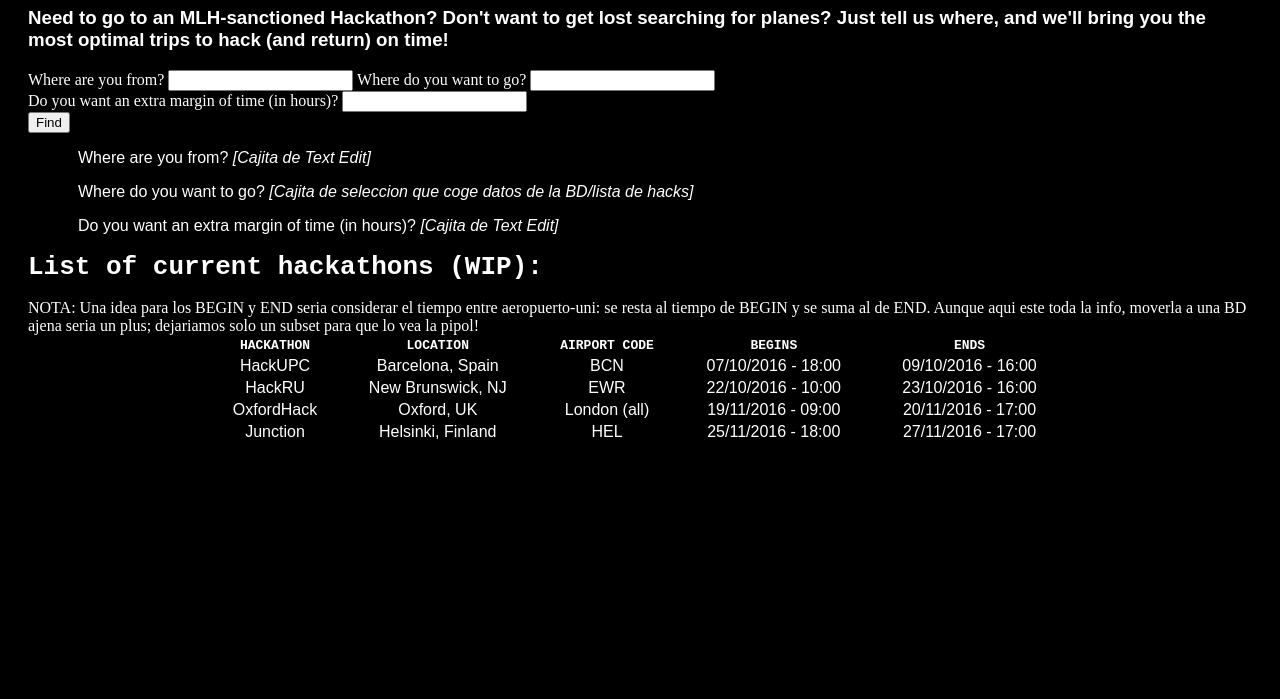
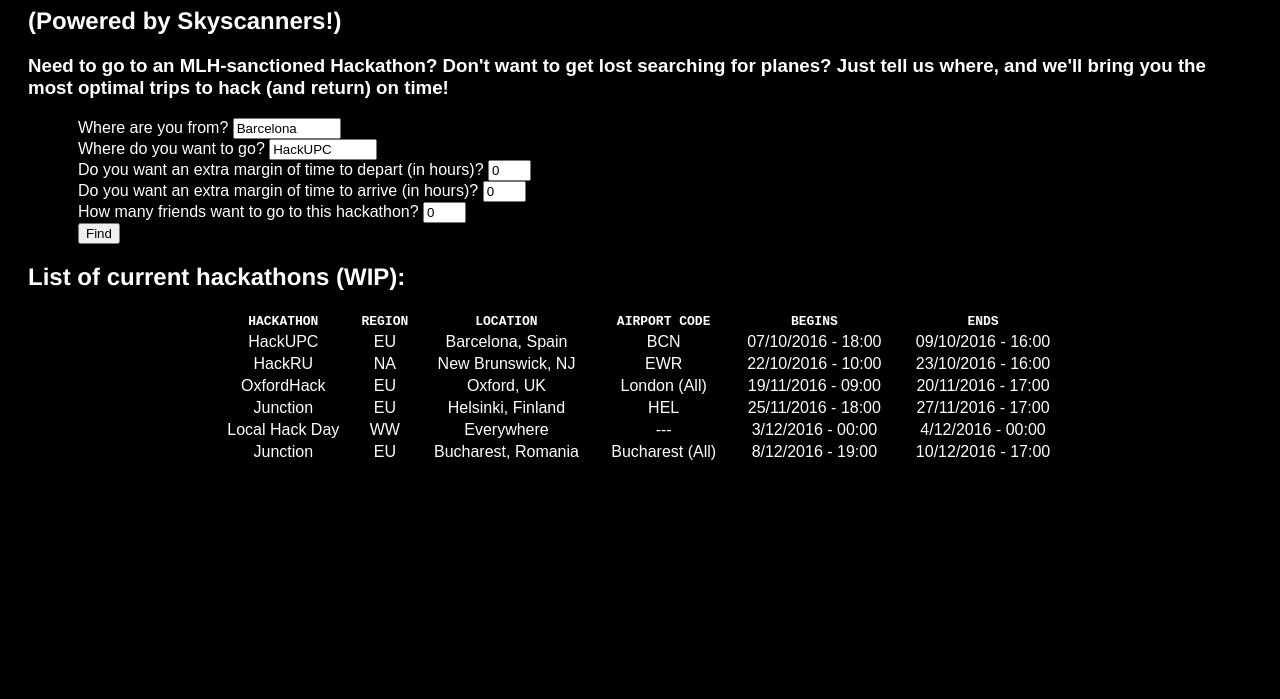
Before and after one commit to MNXANL/HackTrip, a plain HTML site: page index.html in a window 1280 px wide. Shown: the part 101-800 px from the top of the page. Drawn offline with Linux system fonts and the light colour scheme.

Commit message:
moar featuers

```diff
--- a/index.html
+++ b/index.html
@@ -14,36 +14,47 @@
 	<body >
 		<div >
 			<h1 style="font-family:helvetica;">
-				HackTrip (Powered by Skyscanners!)
+				HackTrip <!-- CAMBIAR POR LOGO C00L -->
 			</h1>
+			<h2 style="font-family:helvetica;">
+				(Powered by Skyscanners!) <!-- CAMBIAR POR LOGO C00L -->
+			</h2>
 			<h3 style="font-family:arial;">
 				Need to go to an MLH-sanctioned Hackathon? Don't want to get lost searching for planes? Just tell us where, and we'll bring you the most optimal trips to hack (and return) on time!
 			</h3>
 		</div>
 		<div>
 			<form>
-				Where are you from? <input type="text" name="fromname">
-				Where do you want to go? <input type="text" name="toname"><br>
-				Do you want an extra margin of time (in hours)? <input type="int" name="hourname"><br>
+			<p>
+				Where are you from? <input type="text" class="buttonstr" name="fromname" value="Barcelona" autocomplete="on"><br>
+				Where do you want to go? <input type="text" class="buttonstr" name="toname" value="HackUPC" autocomplete="on"><br>
+				Do you want an extra margin of time to depart (in hours)? <input type="number" class="buttonum" name="hourname" value="0" min="0" max="10"><br>
+				Do you want an extra margin of time to arrive (in hours)? <input type="number" class="buttonum" name="hourname" value="0" min="0" max="10"><br>
+				How many friends want to go to this hackathon? <input type="number" class="buttonum" name="hourname" value="0" min="0" max="5"><br>
 				<input type="submit" value="Find">
+			</p>
 			</form>
-			<p>Where are you from? <i>[Cajita de Text Edit]</i></p>
+			<!-- <p>Where are you from? <i>[Cajita de Text Edit]</i></p>
 			<p>Where do you want to go? <i>[Cajita de seleccion que coge datos de la BD/lista de hacks]</i></p>
-			<p>Do you want an extra margin of time (in hours)? <i>[Cajita de Text Edit]</i></p>
+			<p>Do you want an extra margin of time (in hours)? <i>[Cajita de Text Edit]</i></p> -->
 		</div>
 		<div>
-			<h1> List of current hackathons (WIP): </h1>
-				NOTA: Una idea para los BEGIN y END seria considerar el tiempo entre aeropuerto-uni: se resta al tiempo de BEGIN y se suma al de END. Aunque aqui este toda la info, moverla a una BD ajena seria un plus; dejariamos solo un subset para que lo vea la pipol!
+			<h2> List of current hackathons (WIP): </h2>
+
+	<!-- NOTA: Una idea para los BEGIN y END seria considerar el tiempo entre aero-hack: se resta al tiempo de BEGIN y se suma al de END. Aunque aqui este toda la info, moverla a una BD ajena seria un plus; dejariamos solo un subconjunto para que lo vea la gente! -->
+
 			 <table align="center" style="width:70%">
 				<tr>
 					<th>HACKATHON</th>
+					<th>REGION</th>
 					<th>LOCATION</th>
-					<th>AIRPORT CODE</th>
+					<th>AIRPORT CODE</th> <!-- Quitar este campo -->
 					<th>BEGINS</th>
 					<th>ENDS</th>
 				</tr>
 				<tr>
 					<td>HackUPC</td>
+					<td>EU</td>
 					<td>Barcelona, Spain</td>
 					<td>BCN</td>
 					<td>07/10/2016 - 18:00</td>
@@ -51,6 +62,7 @@
 				</tr>
 				<tr>
 					<td>HackRU</td>
+					<td>NA</td>
 					<td>New Brunswick, NJ</td>
 					<td>EWR</td>
 					<td>22/10/2016 - 10:00</td>
@@ -58,18 +70,36 @@
 				</tr>
 				<tr>
 					<td>OxfordHack</td>
+					<td>EU</td>
 					<td>Oxford, UK</td>
-					<td>London (all)</td>
+					<td>London (All)</td>
 					<td>19/11/2016 - 09:00</td>
 					<td>20/11/2016 - 17:00</td>
 				</tr>
 				<tr>
 					<td>Junction</td>
+					<td>EU</td>
 					<td>Helsinki, Finland</td>
 					<td>HEL</td>
 					<td>25/11/2016 - 18:00</td>
 					<td>27/11/2016 - 17:00</td>
 				</tr>
+				<tr>
+					<td>Local Hack Day</td>
+					<td>WW</td>
+					<td>Everywhere</td>
+					<td>---</td>
+					<td>3/12/2016 - 00:00</td>
+					<td>4/12/2016 - 00:00</td>
+				</tr>
+				<tr>
+					<td>Junction</td>
+					<td>EU</td>
+					<td>Bucharest, Romania</td>
+					<td>Bucharest (All)</td>
+					<td>8/12/2016 - 19:00</td>
+					<td>10/12/2016 - 17:00</td>
+				</tr>
 			</table>
 		</div>
 	</body>
--- a/styles.css
+++ b/styles.css
@@ -5,7 +5,11 @@ body {
 }
 
 h1 {
-	font-family: monospace;
+	font-family: helvetica;
+}
+
+h2 {
+	font-family: helvetica;
 }
 
 h3 {
@@ -27,3 +31,11 @@ tr {
 	text-align: center;
 	font-family: arial;
 }
+
+.buttonstr {
+    width: 100px;
+}
+
+.buttonum {
+    width: 35px;
+}
```
